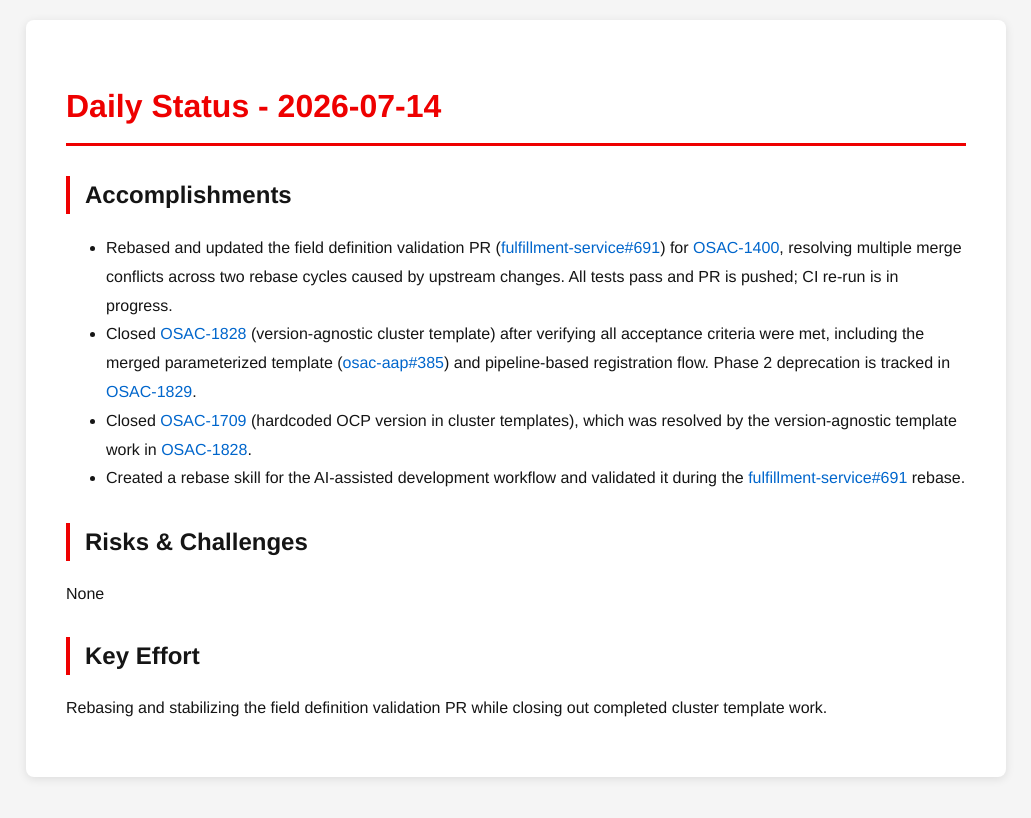
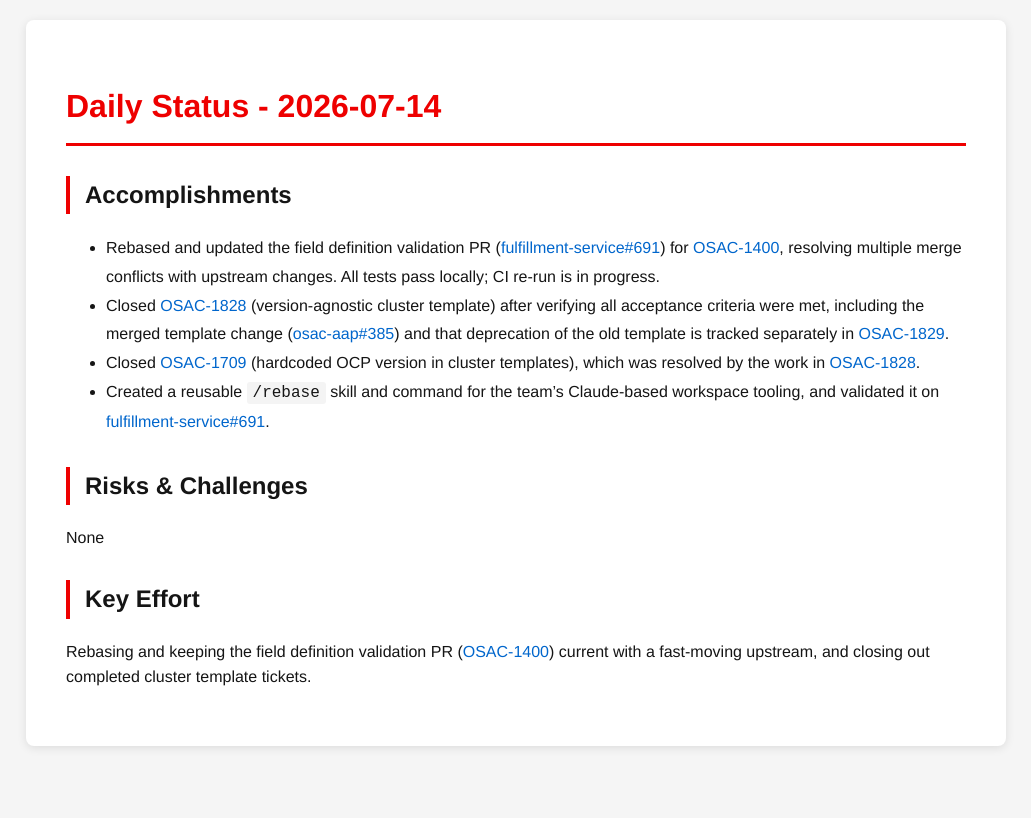
Before and after one commit to tzvatot/daily-status, a Jekyll site: the page built from 2026-07-14.md, in a window 1280 px wide. Shown: the top 818 px of the page, without its empty margins (124-1155 px from the left). Built offline with Jekyll 4.4.1, drawn with Linux system fonts in a browser that asks for light colours.

Commit message:
Daily status update - 2026-07-14

```diff
--- a/2026-07-14.md
+++ b/2026-07-14.md
@@ -7,13 +7,13 @@
 # Daily Status - 2026-07-14
 
 ## Accomplishments
-- Rebased and updated the field definition validation PR ([fulfillment-service#691](https://github.com/osac-project/fulfillment-service/pull/691)) for [OSAC-1400](https://redhat.atlassian.net/browse/OSAC-1400), resolving multiple merge conflicts across two rebase cycles caused by upstream changes. All tests pass and PR is pushed; CI re-run is in progress.
-- Closed [OSAC-1828](https://redhat.atlassian.net/browse/OSAC-1828) (version-agnostic cluster template) after verifying all acceptance criteria were met, including the merged parameterized template ([osac-aap#385](https://github.com/osac-project/osac-aap/pull/385)) and pipeline-based registration flow. Phase 2 deprecation is tracked in [OSAC-1829](https://redhat.atlassian.net/browse/OSAC-1829).
-- Closed [OSAC-1709](https://redhat.atlassian.net/browse/OSAC-1709) (hardcoded OCP version in cluster templates), which was resolved by the version-agnostic template work in [OSAC-1828](https://redhat.atlassian.net/browse/OSAC-1828).
-- Created a rebase skill for the AI-assisted development workflow and validated it during the [fulfillment-service#691](https://github.com/osac-project/fulfillment-service/pull/691) rebase.
+- Rebased and updated the field definition validation PR ([fulfillment-service#691](https://github.com/osac-project/fulfillment-service/pull/691)) for [OSAC-1400](https://redhat.atlassian.net/browse/OSAC-1400), resolving multiple merge conflicts with upstream changes. All tests pass locally; CI re-run is in progress.
+- Closed [OSAC-1828](https://redhat.atlassian.net/browse/OSAC-1828) (version-agnostic cluster template) after verifying all acceptance criteria were met, including the merged template change ([osac-aap#385](https://github.com/osac-project/osac-aap/pull/385)) and that deprecation of the old template is tracked separately in [OSAC-1829](https://redhat.atlassian.net/browse/OSAC-1829).
+- Closed [OSAC-1709](https://redhat.atlassian.net/browse/OSAC-1709) (hardcoded OCP version in cluster templates), which was resolved by the work in [OSAC-1828](https://redhat.atlassian.net/browse/OSAC-1828).
+- Created a reusable `/rebase` skill and command for the team's Claude-based workspace tooling, and validated it on [fulfillment-service#691](https://github.com/osac-project/fulfillment-service/pull/691).
 
 ## Risks & Challenges
 None
 
 ## Key Effort
-Rebasing and stabilizing the field definition validation PR while closing out completed cluster template work.
+Rebasing and keeping the field definition validation PR ([OSAC-1400](https://redhat.atlassian.net/browse/OSAC-1400)) current with a fast-moving upstream, and closing out completed cluster template tickets.
```
